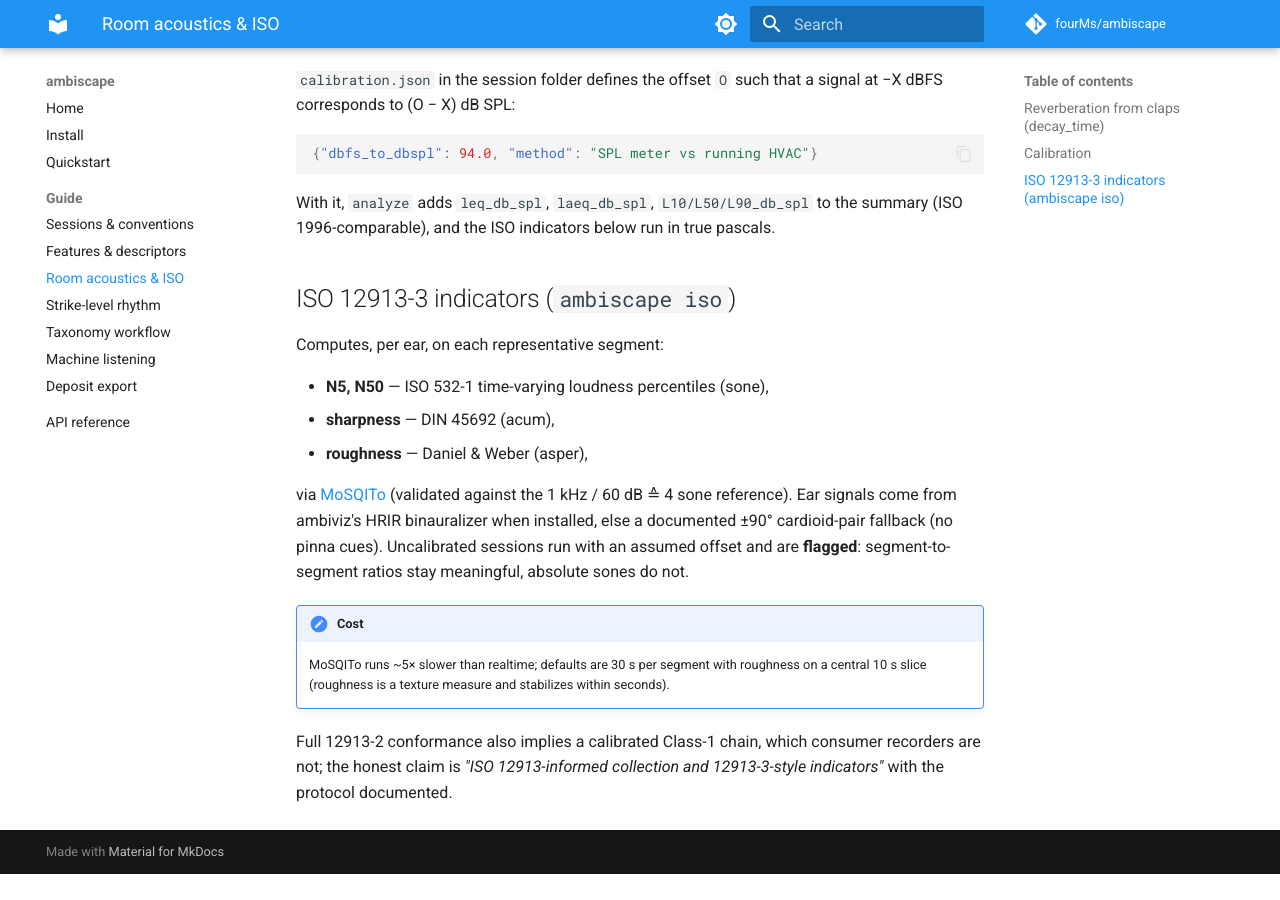
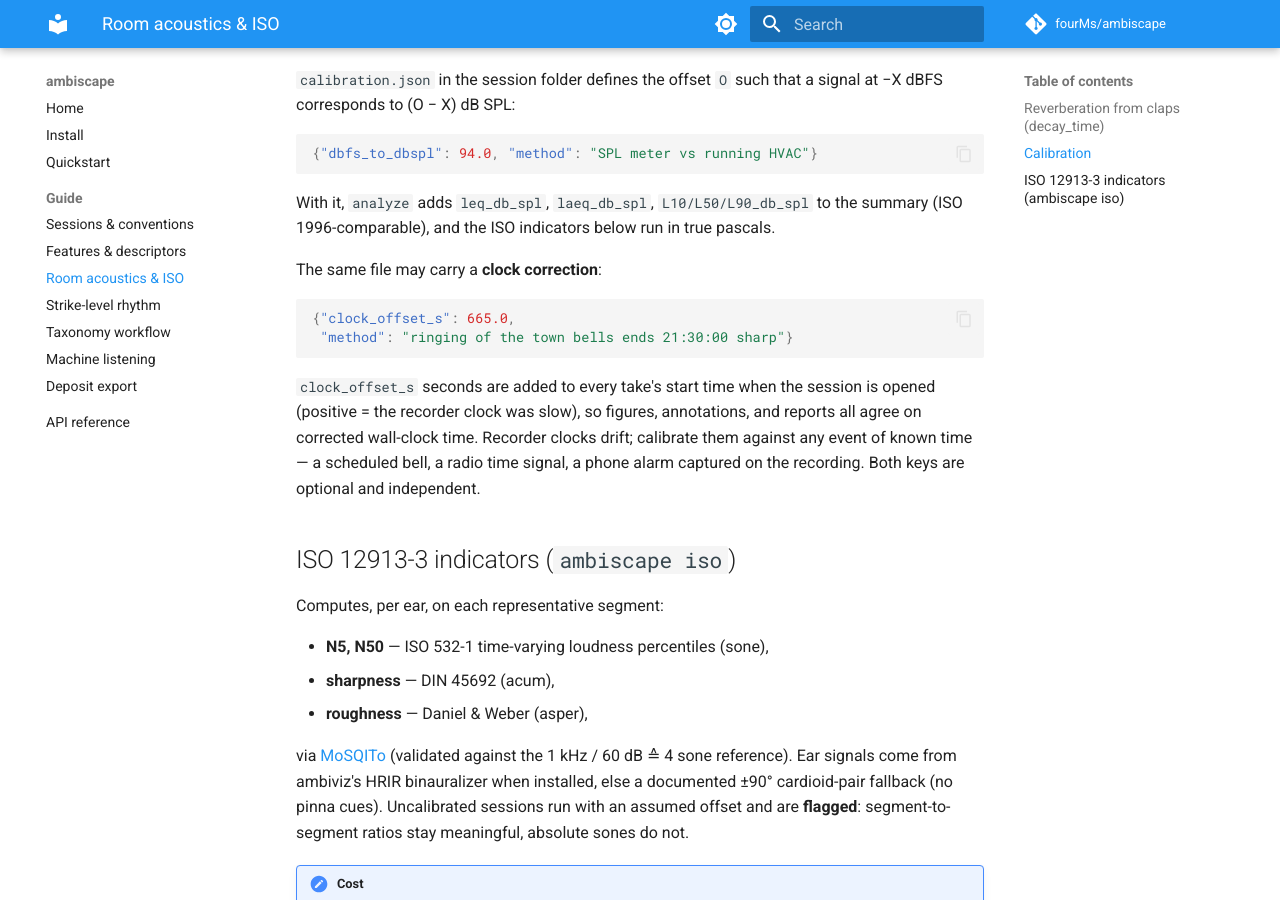
Before and after one commit to fourMs/ambiscape, an MkDocs documentation site: the page built from docs/guide/acoustics.md, in a window 1280 px wide and 900 px high, scrolled down 551 px. Built offline with MkDocs 1.6.1 and Material for MkDocs 9.7.7, drawn with Linux system fonts in a browser that asks for light colours; comment, search, counter and statistics services are not loaded; before the commit the page ends 1425 px from its top, so only the background shows below that.

Commit message:
Add clock_offset_s calibration; document rhythm module in docs
calibration.json may now carry clock_offset_s (seconds, positive =
recorder clock slow), applied to take start times in open_session so all
clock-labeled outputs agree on corrected wall-clock time. Calibration
loading no longer requires dbfs_to_dbspl (the two keys are independent);
iso and analyze guard for its absence.

Docs: rhythm module added to the API reference and the index feature
list; clock correction documented in quickstart and the acoustics guide.

Co-Authored-By: Claude Fable 5 <noreply@anthropic.com>

````diff
--- a/docs/guide/acoustics.md
+++ b/docs/guide/acoustics.md
@@ -31,6 +31,20 @@ With it, `analyze` adds `leq_db_spl`, `laeq_db_spl`, `L10/L50/L90_db_spl`
 to the summary (ISO 1996-comparable), and the ISO indicators below run in
 true pascals.
 
+The same file may carry a **clock correction**:
+
+```json
+{"clock_offset_s": 665.0,
+ "method": "ringing of the town bells ends 21:30:00 sharp"}
+```
+
+`clock_offset_s` seconds are added to every take's start time when the
+session is opened (positive = the recorder clock was slow), so figures,
+annotations, and reports all agree on corrected wall-clock time. Recorder
+clocks drift; calibrate them against any event of known time — a scheduled
+bell, a radio time signal, a phone alarm captured on the recording. Both
+keys are optional and independent.
+
 ## ISO 12913-3 indicators (`ambiscape iso`)
 
 Computes, per ear, on each representative segment:
````
Also changed, not shown: docs/api.md (+4 -0 lines), docs/index.md (+2 -0 lines), docs/quickstart.md (+6 -0 lines), 3 other files.
